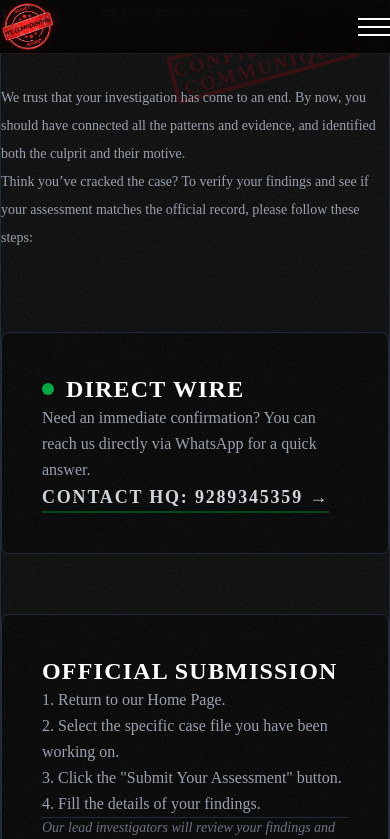
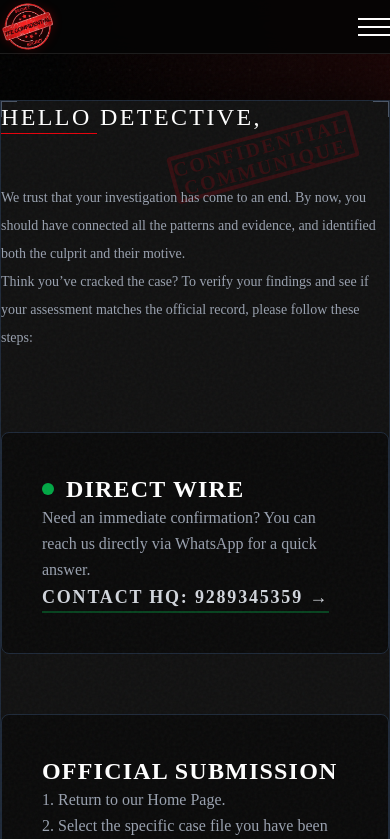
Before and after one commit to ItzConfidential-0207/ItzConfidential, a Next.js app: page /detectives in a window 390 px wide. Shown: the top 839 px of the page. Built offline with nearby package versions, Linux system fonts and the light colour scheme.

Commit message:
fix: Mobile layout issues on Detectives and Events pages

```diff
--- a/src/app/detectives/page.tsx
+++ b/src/app/detectives/page.tsx
@@ -5,7 +5,10 @@ import Link from "next/link";
 
 export default function DetectivesPage() {
     return (
-        <main className="min-h-screen bg-black text-gray-300 font-mono relative overflow-hidden flex items-center justify-center p-4 pt-36 md:pt-48">
+        <main
+            className="min-h-screen bg-black text-gray-300 font-mono relative overflow-hidden flex flex-col items-center p-4"
+            style={{ paddingTop: '100px' }}
+        >
             {/* Background Texture */}
             <div
                 className="absolute inset-0 opacity-20 pointer-events-none"
@@ -22,7 +25,7 @@ export default function DetectivesPage() {
                 initial={{ opacity: 0, y: 20 }}
                 animate={{ opacity: 1, y: 0 }}
                 transition={{ duration: 0.8 }}
-                className="max-w-6xl w-full bg-[#111] border border-gray-800 relative shadow-[0_0_50px_rgba(0,0,0,0.8)] p-5 md:p-14 lg:p-16"
+                className="max-w-6xl w-full bg-[#111] border border-gray-800 relative shadow-[0_0_50px_rgba(0,0,0,0.8)] mt-5 p-5 md:p-14 lg:p-16"
             >
                 {/* Top Secret Stamp */}
                 <div className="absolute top-8 right-8 border-4 border-red-800/50 rounded-sm p-2 rotate-[-15deg] opacity-50 pointer-events-none">
--- a/src/app/events/page.tsx
+++ b/src/app/events/page.tsx
@@ -141,7 +141,7 @@ export default function EventsPage() {
                     </section>
 
                     {/* 4. Infinite Media Tape */}
-                    <section className="full-width-breakout relative" style={{ marginTop: '80px' }}>
+                    <section className="-mx-5 md:-mx-14 lg:-mx-16 relative" style={{ marginTop: '80px' }}>
                         <div className="bg-yellow-400/10 border-y-4 border-yellow-500 py-12 relative overflow-hidden">
                             {/* Film Strip Holes */}
                             <div className="absolute top-2 left-0 w-full h-4 bg-[url('/film-holes.png')] opacity-50 bg-repeat-x"></div>
--- a/src/app/globals.css
+++ b/src/app/globals.css
@@ -35,15 +35,6 @@
   .focus-ring:focus-visible {
     outline: 2px solid var(--color-evidence-red);
     outline-offset: 2px;
-  }
-
-  .full-width-breakout {
-    width: 100vw;
-    position: relative;
-    left: 50%;
-    right: 50%;
-    margin-left: -50vw;
-    margin-right: -50vw;
   }
 }
 
```
